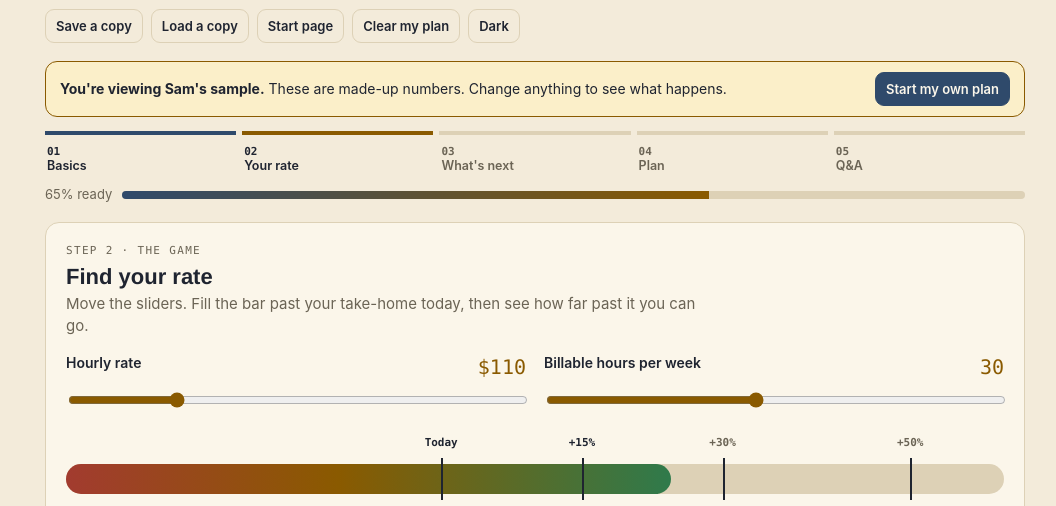
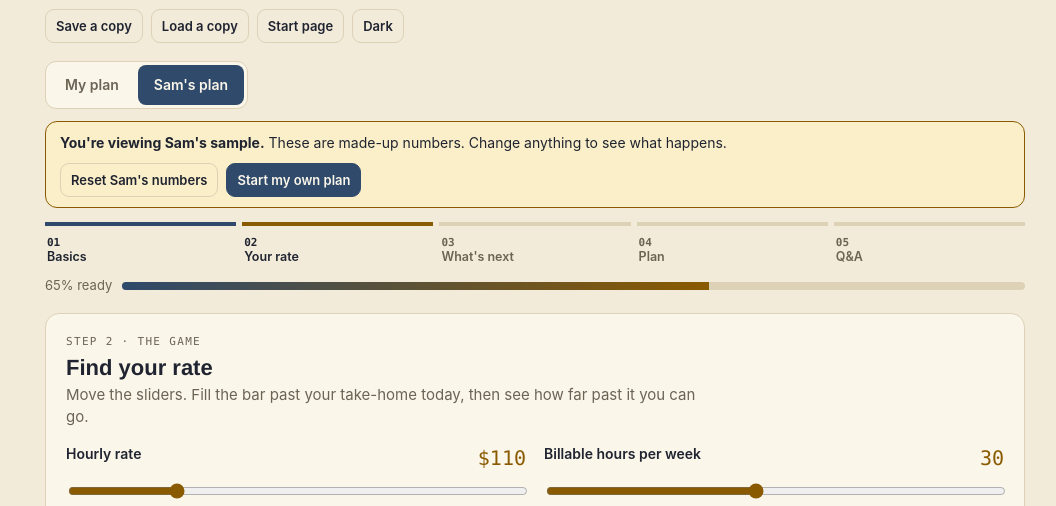
Before and after one commit to bbciii66/go-solo-planner, a plain HTML site: page index.html in a window 1280 px wide. Both pictures are taken after a click on the button "Show me Sam's plan". Shown: the part 228-734 px from the top of the page, without its empty margins (105-1161 px from the left). Drawn offline with Linux system fonts and the light colour scheme.

Commit message:
My plan / Sam's plan switch that keeps both plans (#5)
* Add My plan / Sam's plan switch that keeps both plans

Flip to Sam's example and back at the same step without losing anything.
Sam's edits are kept too, with a Reset Sam's numbers button.

Co-Authored-By: Claude Opus 5.5 <noreply@anthropic.com>
Claude-Session: https://claude.ai/code/session_017NNyHzneqMdz7gTRYuMrbp

* Review fixes: imports never overwrite your parked plan, Sam's edits kept on every exit, Clear hidden while viewing Sam, radio switch with arrow keys

Co-Authored-By: Claude Opus 5.5 <noreply@anthropic.com>
Claude-Session: https://claude.ai/code/session_017NNyHzneqMdz7gTRYuMrbp

---------

Co-authored-by: Claude <noreply@anthropic.com>

```diff
--- a/index.html
+++ b/index.html
@@ -136,6 +136,11 @@ tr.grand td{font-weight:700;background:var(--steel-soft)}
 .toast{position:fixed;left:50%;bottom:24px;transform:translateX(-50%);background:var(--ink);color:var(--panel);padding:10px 16px;border-radius:10px;font-size:14px;z-index:9;max-width:calc(100vw - 32px)}
 .choice.featured{border-color:var(--accent);background:var(--accent-soft)}
 .sample-home{order:3;flex-basis:100%;justify-self:center;align-self:center;margin-top:4px}
+.planswitch{display:inline-flex;gap:3px;padding:3px;border:1px solid var(--line);border-radius:11px;background:var(--panel);margin-bottom:12px;max-width:100%}
+.planswitch button{font:600 14px var(--body);border:0;background:transparent;color:var(--muted);padding:8px 16px;border-radius:8px;min-height:40px;cursor:pointer}
+.planswitch button[aria-checked="true"]{background:var(--steel);color:var(--panel)}
+.planswitch button:not([aria-checked="true"]):hover{color:var(--ink)}
+.samplebar .acts{display:flex;gap:8px;flex-wrap:wrap}
 .samplebar{display:flex;justify-content:space-between;align-items:center;gap:10px;flex-wrap:wrap;background:var(--accent-soft);border:1px solid var(--accent);border-radius:12px;padding:10px 14px;font-size:14px;margin-bottom:14px}
 .welcome{display:grid;grid-template-columns:repeat(auto-fit,minmax(240px,1fr));gap:14px}
 .choice{border:1px solid var(--line);border-radius:12px;padding:16px;background:var(--bg);display:flex;flex-direction:column;gap:8px;align-items:flex-start}
@@ -192,7 +197,11 @@ tr.grand td{font-weight:700;background:var(--steel-soft)}
   </section>
 
   <div id="flow" hidden>
-    <div class="samplebar noprint" id="samplebar" hidden><span><b>You're viewing Sam's sample.</b> These are made-up numbers. Change anything to see what happens.</span><button class="btn small primary" type="button" id="sample-exit">Start my own plan</button></div>
+    <div class="planswitch noprint" role="radiogroup" aria-label="Whose plan to show">
+      <button type="button" role="radio" id="sw-own" aria-checked="true">My plan</button>
+      <button type="button" role="radio" id="sw-sam" aria-checked="false" tabindex="-1">Sam's plan</button>
+    </div>
+    <div class="samplebar noprint" id="samplebar" hidden><span id="samplebar-text"><b>You're viewing Sam's sample.</b> These are made-up numbers. Change anything to see what happens.</span><span class="acts"><button class="btn small ghost" type="button" id="sam-reset">Reset Sam's numbers</button><button class="btn small primary" type="button" id="sample-exit">Start my own plan</button></span></div>
     <nav class="stepper noprint" id="stepper" aria-label="Steps"></nav>
     <div class="xp noprint" style="margin-top:10px"><span id="xp-label">0% ready</span><div class="track"><div class="fill" id="xp-fill"></div></div></div>
 
@@ -598,31 +607,48 @@ document.addEventListener("click",e=>{
 // Your own plan is kept aside while you look at Sam, so trying the sample never erases it.
 const OWN="goSoloPlanner-own";
 function stashOwn(){ try{ if(S.started&&!S.sample) localStorage.setItem(OWN,JSON.stringify(S)); }catch(e){} }
-function takeOwn(){ try{ const o=JSON.parse(localStorage.getItem(OWN)||"null"); localStorage.removeItem(OWN); return o?sanitize(o):null; }catch(e){ return null; } }
+function takeOwn(){ try{ const o=JSON.parse(localStorage.getItem(OWN)||"null"); return o?sanitize(o):null; }catch(e){ return null; } }
+function dropOwnIfSaved(){ try{ if(!S.sample && localStorage.getItem(KEY)===JSON.stringify(S)) localStorage.removeItem(OWN); }catch(e){} }
 function peekOwn(){ try{ return !!localStorage.getItem(OWN); }catch(e){ return false; } }
 function showWelcome(){
-  $("flow").hidden=true; $("welcome").hidden=false;
+  $("flow").hidden=true; $("welcome").hidden=false; $("btn-reset").hidden=!!S.sample;
   const own=S.started&&!S.sample, stashed=S.sample&&peekOwn();
   $("continue-card").hidden=!(own||stashed);
   $("continue-title").textContent="Continue my plan";
   $("continue-sub").textContent=own?`You're on step ${S.step+1} of 5. Your answers are saved in this browser.`:"Your own plan is saved in this browser.";
   window.scrollTo({top:0,behavior:"smooth"});
 }
-$("continue-btn").onclick=()=>{ if(S.sample){ const o=takeOwn(); if(o) S=o; } begin(S.step); };
+$("continue-btn").onclick=()=>{ if(S.sample){ stashSam(); const o=takeOwn(); if(o) S=o; } begin(S.step); };
 $("btn-home").onclick=()=>{ if(!S.started) return; save(); showWelcome(); };
-$("start-blank").onclick=()=>{ const hasOwn=(S.started&&!S.sample)||peekOwn(); if(hasOwn&&!$("start-blank").dataset.armed){ const b=$("start-blank"); b.dataset.armed="1"; b.textContent="Tap again to replace your saved plan"; setTimeout(()=>{ delete b.dataset.armed; b.textContent="Start blank"; },4000); return; }
-  takeOwn(); S=clone(BLANK); S.started=true; begin(0); };
-$("start-sample").onclick=()=>{ stashOwn(); S=clone(SAMPLE); S.quit=sampleQuit(); begin(1); };
-function leaveSample(){ const own=takeOwn(); if(own){ S=own; begin(S.step); toast("Back to your own plan."); } else { S=clone(BLANK); save(); showWelcome(); } }
+$("start-blank").onclick=()=>{ if(S.sample) stashSam(); const hasOwn=(S.started&&!S.sample)||peekOwn(); if(hasOwn&&!$("start-blank").dataset.armed){ const b=$("start-blank"); b.dataset.armed="1"; b.textContent="Tap again to replace your saved plan"; setTimeout(()=>{ delete b.dataset.armed; b.textContent="Start blank"; },4000); return; }
+  S=clone(BLANK); S.started=true; begin(0); };
+$("start-sample").onclick=()=>{ stashOwn(); S=loadSam(); begin(1); };
+const SAMKEY="bee2boss-sam";
+function stashSam(){ try{ if(S.sample) localStorage.setItem(SAMKEY,JSON.stringify(S)); }catch(e){} }
+function freshSam(){ const s=clone(SAMPLE); s.quit=sampleQuit(); return s; }
+function loadSam(){ try{ const o=JSON.parse(localStorage.getItem(SAMKEY)||"null"); if(o){ const s=sanitize(o); if(s.sample) return s; } }catch(e){} return freshSam(); }
+function toSam(step){ if(S.sample) return; stashOwn(); S=loadSam(); begin(step); toast("This is Sam's plan. Yours is saved, so flip back any time."); }
+function toOwn(step){ if(!S.sample) return; stashSam(); const own=takeOwn(); if(own){ S=own; begin(step); toast("Back to your plan, right where you left it."); } else { S=clone(BLANK); S.started=true; begin(0); toast("Your own plan starts here. Sam's numbers are kept for when you flip back."); } }
+$("sw-sam").onclick=()=>toSam(S.step);
+$("sw-own").onclick=()=>toOwn(S.step);
+document.querySelector(".planswitch").addEventListener("keydown",e=>{ if(!["ArrowLeft","ArrowRight","ArrowUp","ArrowDown"].includes(e.key)) return; e.preventDefault(); if(S.sample){ toOwn(S.step); $("sw-own").focus(); } else { toSam(S.step); $("sw-sam").focus(); } });
+$("sam-reset").onclick=()=>{ if(!S.sample) return; const st=S.step; try{ localStorage.removeItem(SAMKEY); }catch(e){} S=freshSam(); begin(st); toast("Sam's numbers are back to the original."); };
+function leaveSample(){ stashSam();  const own=takeOwn(); if(own){ S=own; begin(S.step); toast("Back to your own plan."); } else { S=clone(BLANK); save(); showWelcome(); } }
 document.addEventListener("click",e=>{ if(e.target.closest("[data-sample-home]")) leaveSample(); });
-$("sample-exit").onclick=()=>{ const own=takeOwn(); if(own){ S=own; begin(S.step); toast("Back to your own plan."); } else { S=clone(BLANK); S.started=true; begin(0); toast("Your own plan starts here. Sam's numbers are cleared."); } };
-$("btn-reset").onclick=()=>{ if(!S.started) return; const b=$("btn-reset"); if(!b.dataset.armed){ b.dataset.armed="1"; b.textContent="Tap again to erase"; toast("This erases all your answers from this browser and goes back to the start page. Save a copy first to keep them."); setTimeout(()=>{ delete b.dataset.armed; b.textContent="Clear my plan"; },4000); return; } delete b.dataset.armed; b.textContent="Clear my plan"; try{ localStorage.removeItem(OWN); }catch(e){} S=clone(BLANK); save(); showWelcome(); toast("Cleared. Nothing is saved now."); };
+$("sample-exit").onclick=()=>toOwn(S.step);
+$("btn-reset").onclick=()=>{ if(!S.started) return; const b=$("btn-reset"); if(!b.dataset.armed){ b.dataset.armed="1"; b.textContent="Tap again to erase"; toast("This erases all your answers from this browser and goes back to the start page. Save a copy first to keep them."); setTimeout(()=>{ delete b.dataset.armed; b.textContent="Clear my plan"; },4000); return; } delete b.dataset.armed; b.textContent="Clear my plan"; try{ localStorage.removeItem(OWN); localStorage.removeItem(SAMKEY); }catch(e){} S=clone(BLANK); save(); showWelcome(); toast("Cleared. Nothing is saved now."); };
 $("btn-copy-ai").onclick=copyAI;
 $("btn-show-ai").onclick=()=>{ const p=$("ai-preview"); p.hidden=!p.hidden; p.textContent=aiPrompt(); };
 $("btn-print").onclick=()=>window.print();
 $("btn-export").onclick=()=>{ const b=new Blob([JSON.stringify(S,null,2)],{type:"application/json"}); const a=document.createElement("a"); a.href=URL.createObjectURL(b); a.download="bee2boss-plan.json"; a.click(); setTimeout(()=>URL.revokeObjectURL(a.href),1000); };
-$("file-import").onchange=async e=>{ const f=e.target.files[0]; if(!f) return; try{ const d=JSON.parse(await f.text()); S=sanitize(d); S.started=true; begin(S.step||0); toast("Plan loaded."); }catch(err){ toast("That file isn't a saved plan."); } e.target.value=""; };
-function begin(step){ $("welcome").hidden=true; $("flow").hidden=false; $("samplebar").hidden=!S.sample; document.querySelectorAll("[data-sample-home]").forEach(b=>b.hidden=!S.sample); fillInputs(); showStep(step||0); }
+$("file-import").onchange=async e=>{ const f=e.target.files[0]; if(!f) return; try{ const d=sanitize(JSON.parse(await f.text())); d.started=true;
+    if(d.sample){ stashOwn(); S=d; begin(S.step||0); toast(peekOwn()?"That file is Sam's sample, so it opened as Sam's plan. Your own plan is still saved.":"That file is Sam's sample, so it opened as Sam's plan."); }
+    else { if(S.sample) stashSam(); S=d; begin(S.step||0); toast("Plan loaded. It replaces the plan that was saved in this browser."); }
+  }catch(err){ toast("That file isn't a saved plan."); } e.target.value=""; };
+function begin(step){ $("welcome").hidden=true; $("flow").hidden=false; $("samplebar").hidden=!S.sample;
+  $("sw-own").setAttribute("aria-checked",String(!S.sample)); $("sw-sam").setAttribute("aria-checked",String(!!S.sample));
+  $("sw-own").tabIndex=S.sample?-1:0; $("sw-sam").tabIndex=S.sample?0:-1; $("btn-reset").hidden=!!S.sample;
+  if(S.sample){ const has=peekOwn(); $("sample-exit").textContent=has?"Back to my plan":"Start my own plan"; $("samplebar-text").innerHTML=has?"<b>You're viewing Sam's sample.</b> Your own plan is saved. Use the switch above to flip back any time.":"<b>You're viewing Sam's sample.</b> These are made-up numbers. Change anything to see what happens."; } document.querySelectorAll("[data-sample-home]").forEach(b=>b.hidden=!S.sample); fillInputs(); showStep(step||0); dropOwnIfSaved(); }
 
 // ---------- brand: logo + theme ----------
 const BEE_PATH="M 446 130 C 520 130, 560 76, 620 56 S 690 30, 708 26";
```
Also changed, not shown: 1 other file.
